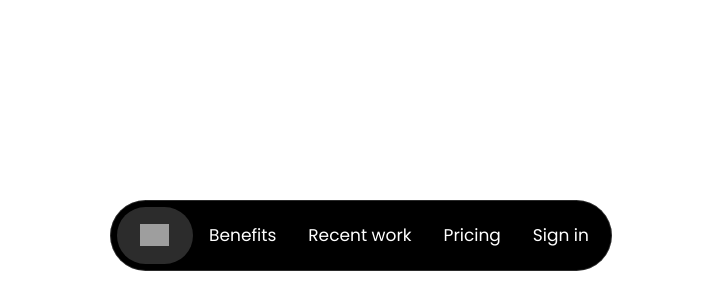
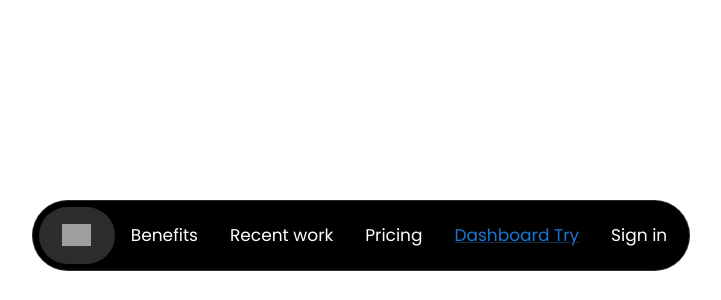
Before and after one commit to pr3b/penateam-old, a Next.js app: page /components/FloatingNav in a window 1280 px wide. Shown: the part 500-800 px from the top of the page, without its empty margins (279-1000 px from the left). Built offline with nearby package versions, Linux system fonts and the light colour scheme; no server answers; grey boxes are pictures that could not be loaded.

Commit message:
Call dashboard component into Nav (trial)

```diff
--- a/pages/components/FloatingNav.js
+++ b/pages/components/FloatingNav.js
@@ -1,5 +1,6 @@
 import React from "react";
 import FloatingNavAuth from "./FloatingNavAuth";
+import { Link } from "@mui/material";
 
 function FloatingNav() {
   return (
@@ -20,6 +21,9 @@ function FloatingNav() {
             <a href="\#pricing" className="floating-nav__link w-nav-link">
               Pricing
             </a>
+            <Link href="/dashboard" className="floating-nav__link w-nav-link">
+              Dashboard Try
+            </Link>
             <FloatingNavAuth />
           </nav>
           {/* <div className="w-nav-button">
```
